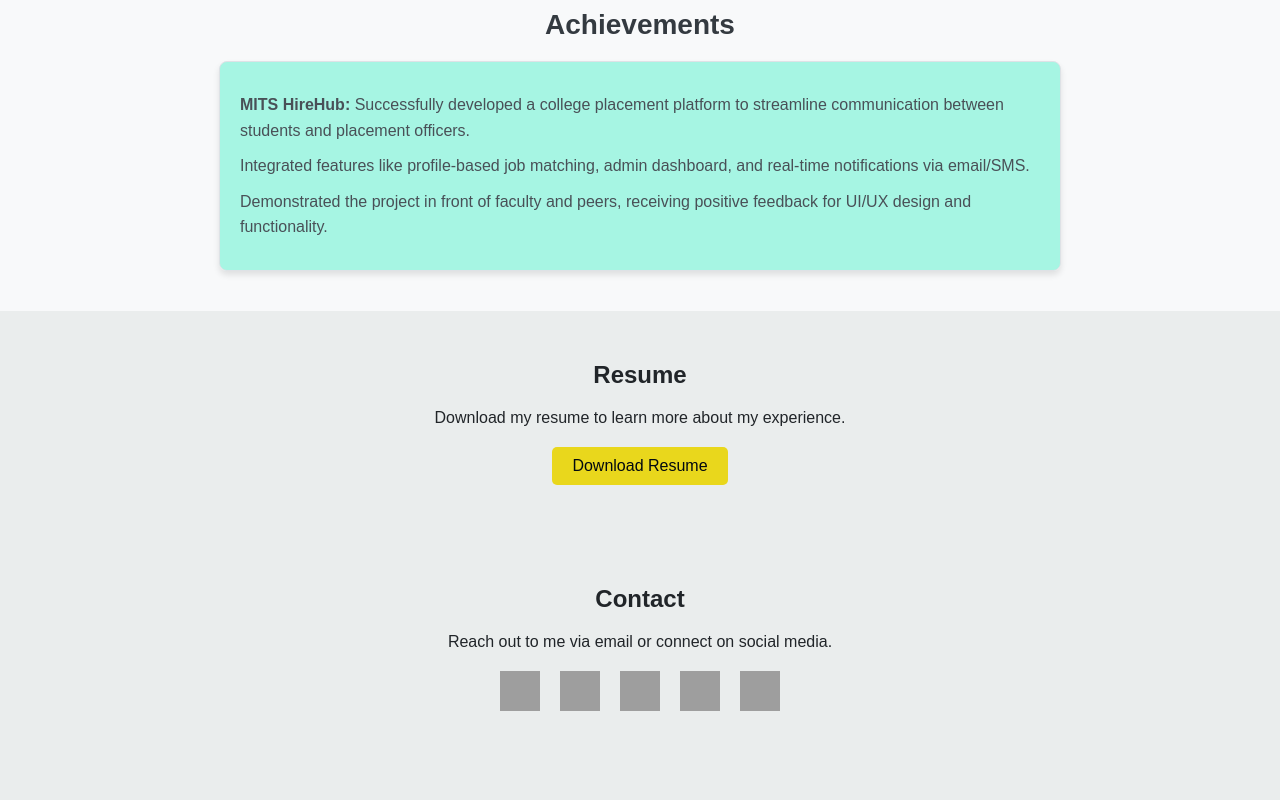
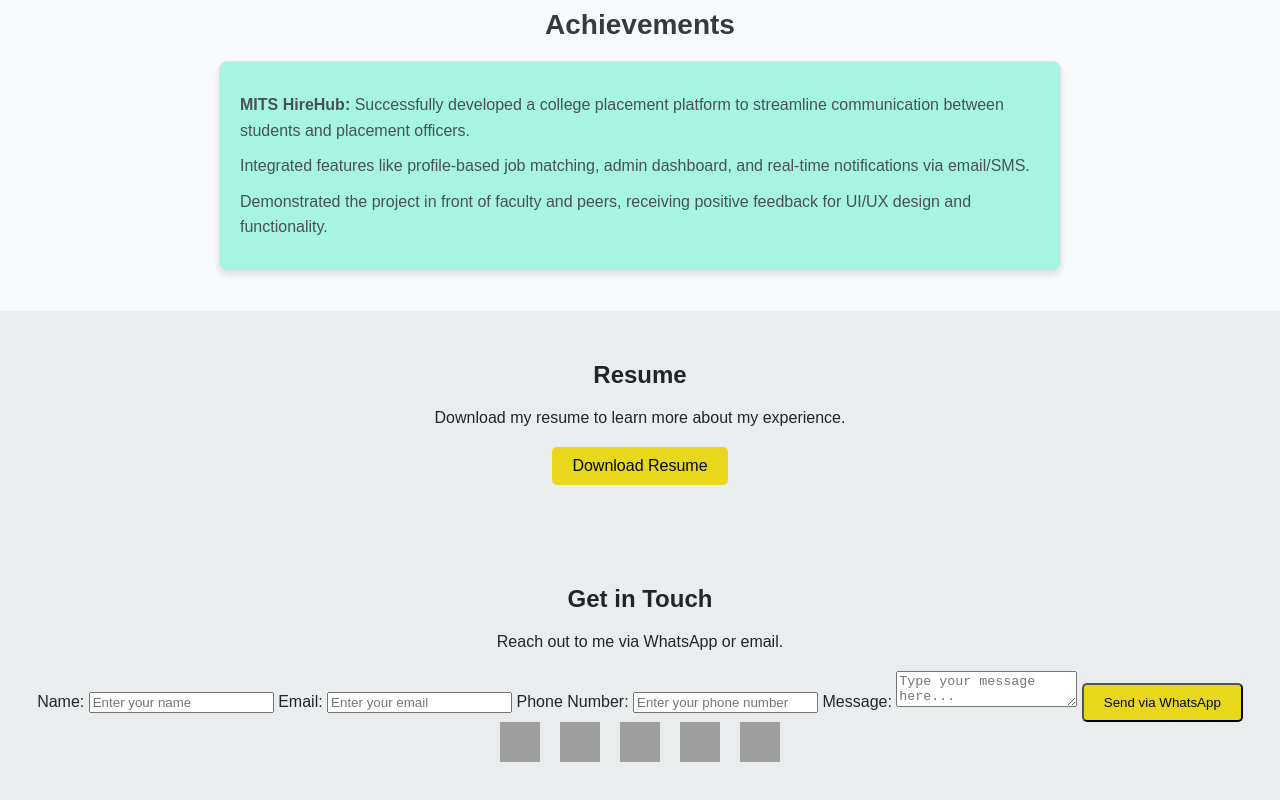
Before and after one commit to Sidda663/sidda-portfolio, a plain HTML site: page index.html in a window 1280 px wide. Shown: the part 2612-3412 px from the top of the page. Before the commit the page ends 3377 px from the top, so only its background shows below. Drawn offline with Linux system fonts and the light colour scheme; grey boxes are pictures that could not be loaded.

Commit message:
Update index.html

```diff
--- a/index.html
+++ b/index.html
@@ -99,10 +99,25 @@
         <a href="sidda.pdf" download class="btn">Download Resume</a>
     </section>
 
-    <!-- Contact Section -->
+   <!-- Contact Section -->
     <section id="contact">
-        <h2>Contact</h2>
-        <p>Reach out to me via email or connect on social media.</p>
+        <h2>Get in Touch</h2>
+        <p>Reach out to me via WhatsApp or email.</p>
+        <form action="https://wa.me/9160353295" method="get" target="_blank" class="contact-form">
+            <label for="name">Name:</label>
+            <input type="text" id="name" name="name" placeholder="Enter your name" required>
+
+            <label for="email">Email:</label>
+            <input type="email" id="email" name="email" placeholder="Enter your email" required>
+
+            <label for="phone">Phone Number:</label>
+            <input type="tel" id="phone" name="phone" placeholder="Enter your phone number" required>
+
+            <label for="message">Message:</label>
+            <textarea id="message" name="text" placeholder="Type your message here..." required></textarea>
+
+            <button type="submit" class="btn">Send via WhatsApp</button>
+        </form>
         <div class="social-links">
             <a href="mailto:siddareddy575@gmail.com.com" target="_blank">
                 <img src="https://img.icons8.com/ios-filled/50/000000/email.png" alt="Email">
```
